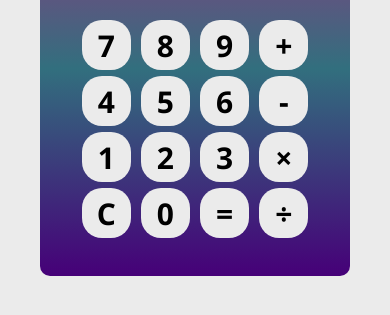
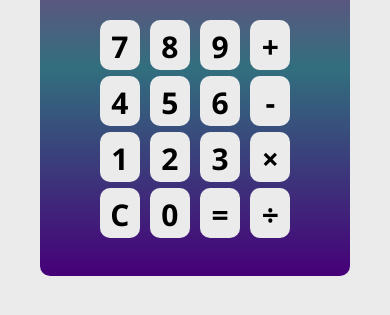
Before and after one commit to ManarTaha-1/Calculator, a plain HTML site: page index.html in a window 390 px wide. Shown: the part 379-694 px from the top of the page. Drawn offline with nearby package versions, Linux system fonts and the light colour scheme.

Commit message:
Update style.css

```diff
--- a/style.css
+++ b/style.css
@@ -95,6 +95,7 @@ li:hover{
     width: 80px;
     padding: 15px;
     height: 70px;
+    border-radius: 12px;
     }
     }
     .number-one , .x-mark{
@@ -120,6 +121,7 @@ li:hover{
         width: 70px;
         padding: 10px;
         height: 60px;
+        border-radius: 12px;
     }
     .number-one , .x-mark{
     padding: 17px 21px;
@@ -144,6 +146,7 @@ li:hover{
         width: 60px;
         padding: 9px;
         height: 60px;
+        border-radius: 12px;
     }
     .number-one , .x-mark{
     padding: 12px 16px;
@@ -165,9 +168,10 @@ li:hover{
     li{
         margin:3px;
         text-align: center;
-        width: 55px;
+        width: 53px;
         padding: 9px;
-        height: 55px;
+        height: 53px;
+        border-radius: 12px;
     }
     .number-one , .x-mark{
     padding: 12px 16px;
@@ -176,7 +180,7 @@ li:hover{
         margin-bottom: 20px;
     }
 }
-@media (max-width: 654px) {
+@media (max-width: 660px) {
     body{
         margin: 25px auto;
     }
@@ -192,13 +196,14 @@ li:hover{
         width: 50px;
         padding: 8px;
         height: 50px;
+        border-radius: 12px;
     }
 
     .output{
         margin-bottom: 20px;
     }
 }
-@media (max-width: 615px) {
+@media (max-width: 620px) {
     body{
         margin: 25px auto;
     }
@@ -214,9 +219,56 @@ li:hover{
         width: 49px;
         padding: 5px;
         height: 50px;
+        border-radius: 12px;
     }
 
     .output{
         margin-bottom: 20px;
     }
 }
+@media (max-width: 560px) {
+    body{
+        margin: 25px auto;
+    }
+    h1{
+        margin-bottom:10px ;
+    }
+    .container{
+        padding: 35px;
+    }
+    li{
+        margin:3px;
+        text-align: center;
+        width: 45px;
+        padding: 6px;
+        height: 50px;
+        border-radius: 12px;
+    }
+
+    .output{
+        margin-bottom: 20px;
+    }
+}
+@media (max-width: 540px) {
+    body{
+        margin: 25px auto;
+    }
+    h1{
+        margin-bottom:10px ;
+    }
+    .container{
+        padding: 35px;
+    }
+    li{
+        margin:3px;
+        text-align: center;
+        width: 40px;
+        padding: 6px;
+        border-radius: 10px;
+        height: 50px;
+    }
+
+    .output{
+        margin-bottom: 20px;
+    }
+}
```
